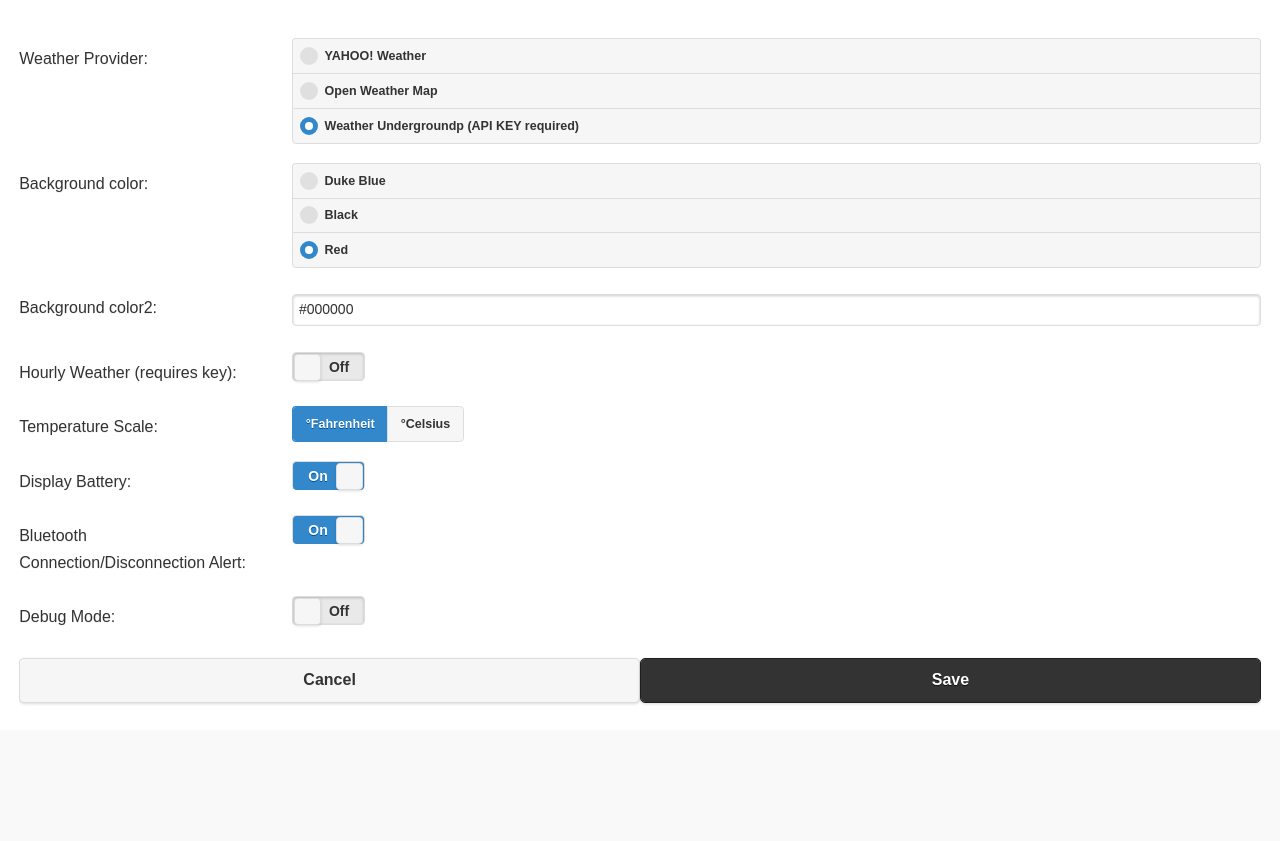
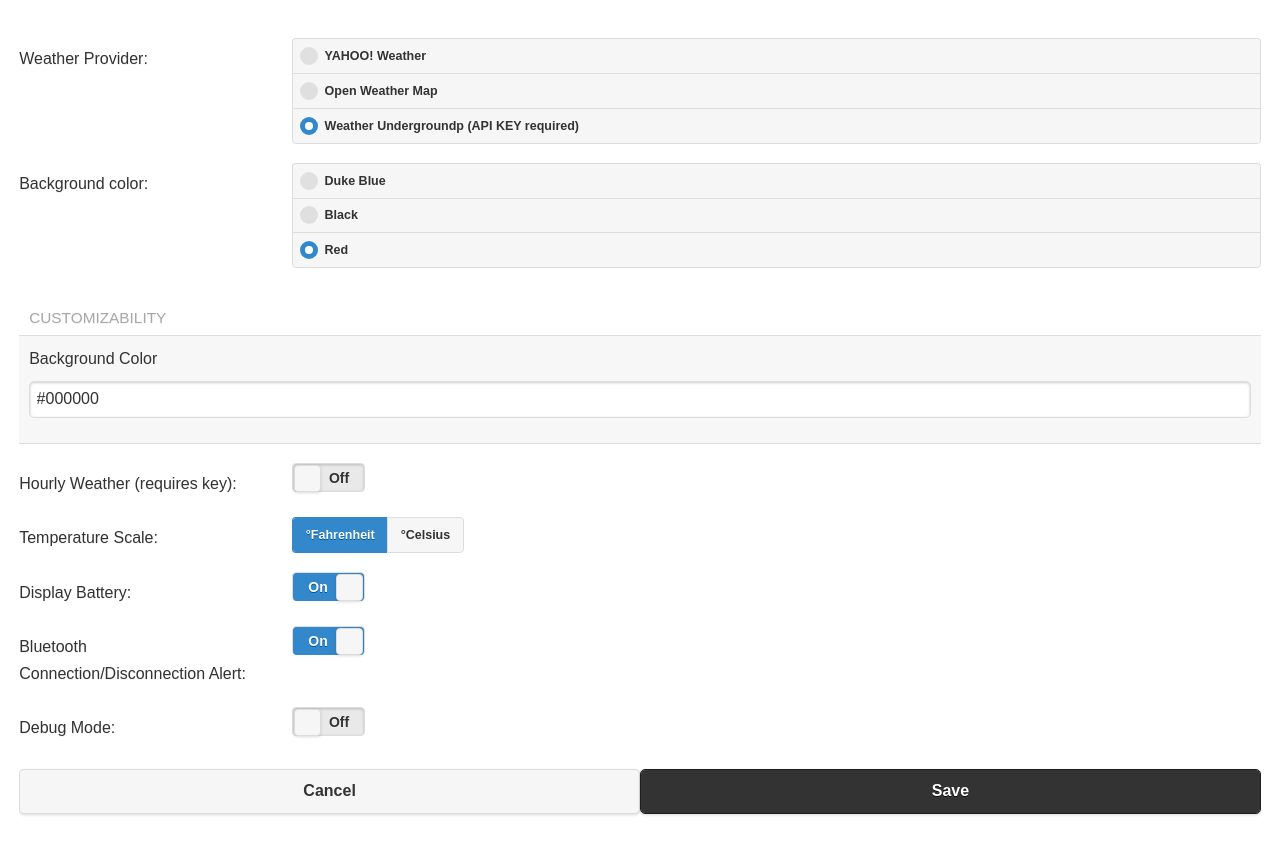
Before and after one commit to ktagjp/WeatherFace, a plain HTML site: page config/phone_color-picker.html in a window 1280 px wide. Before the commit the page ends 800 px from the top, so only its background shows below. Drawn offline with Linux system fonts and the light colour scheme; a web font is replaced by a local one.

Commit message:
Bit modified.

```diff
--- a/config/phone_color-picker.html
+++ b/config/phone_color-picker.html
@@ -23,6 +23,17 @@
 </HEAD>
 
 <BODY>
+
+			<div class='item-container'>
+				<div class='item-container-header'>Customizability</div>
+				<div class='item-container-content'>
+					<label class='item'>
+						Background Color
+						<input id='background_color_picker' type='text' class='item-color item-color-normal' value='#000000'>
+					</label>
+				</div>
+			</div>
+
 
 	<DIV id="main" data-role="page">
 		<DIV class="ui-body ui-body-a" data-role="content">
@@ -54,14 +65,19 @@
 			</DIV>
 
 			<DIV data-role="fieldcontain">
-				<FIELDSET data-role="controlgroup" data-mini="true">
-					<LEGEND>Background color2:</LEGEND>
-					<INPUT name="bg-color2" class="custom" id="background_color_picker" type="text" class='item-color item-color-normal' value="#000000">
-						<LABEL for="background_color_picker">Background color 2</LABEL>
-				</FIELDSET>
+			<div class='item-container'>
+				<div class='item-container-header'>Customizability</div>
+				<div class='item-container-content'>
+					<label class='item'>
+						Background Color
+						<input id='background_color_picker' type='text' class='item-color item-color-normal' value='#000000'>
+					</label>
+				</div>
+			</div>
 			</DIV>
 
 			<DIV data-role="fieldcontain">
+
 				<LABEL for="fliphourly">Hourly Weather (requires key):</LABEL>
 				<SELECT name="fliphourly" id="fliphourly" data-role="slider" data-mini="true">
 					<OPTION value="off">Off</OPTION>
```
